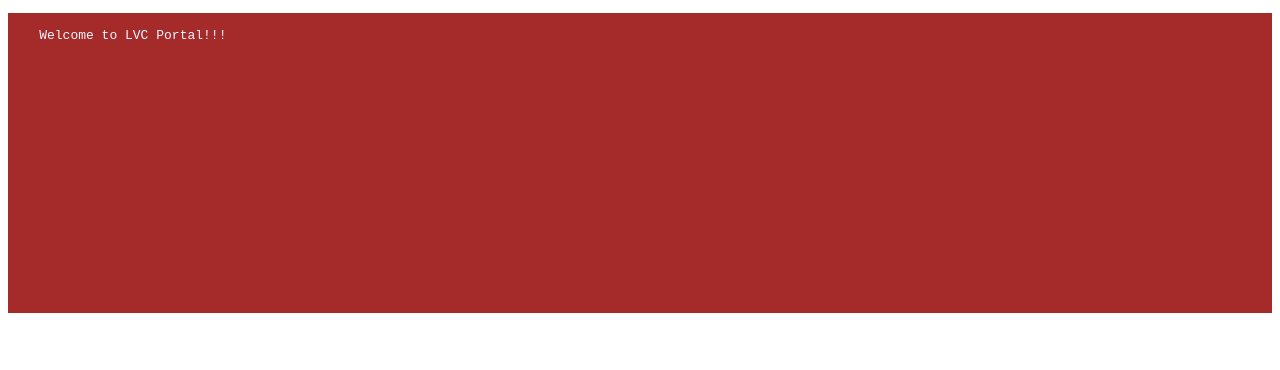
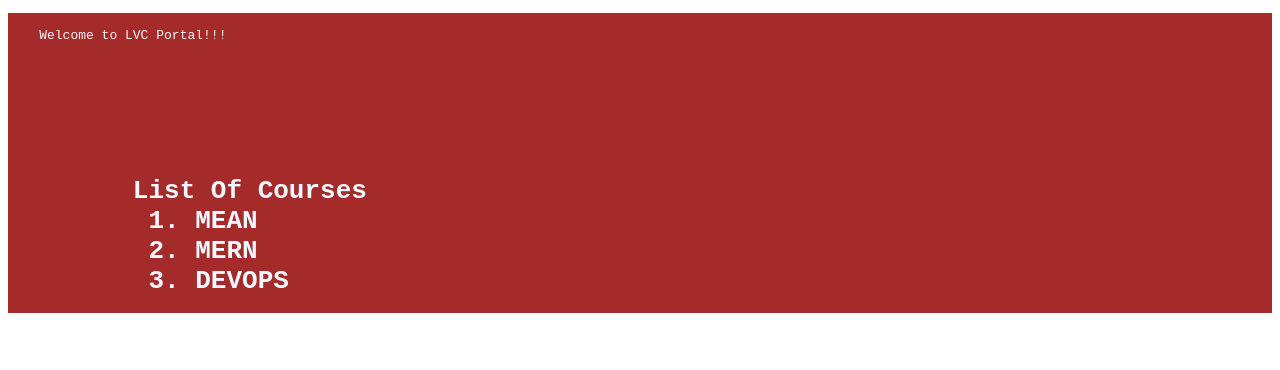
Before and after one commit to educationtalk2021/MEAN-MERN, a plain HTML site: page index.html in a window 1280 px wide. Drawn offline with Linux system fonts and the light colour scheme.

Commit message:
Added Course

```diff
--- a/index.html
+++ b/index.html
@@ -11,6 +11,14 @@
    <pre>
 
     Welcome to LVC Portal!!!
+
+    <h1>
+        <pre>
+        List Of Courses
+         1. MEAN
+         2. MERN
+         3. DEVOPS
+    </h1>
 </pre>
 </div>
 </body>
```
